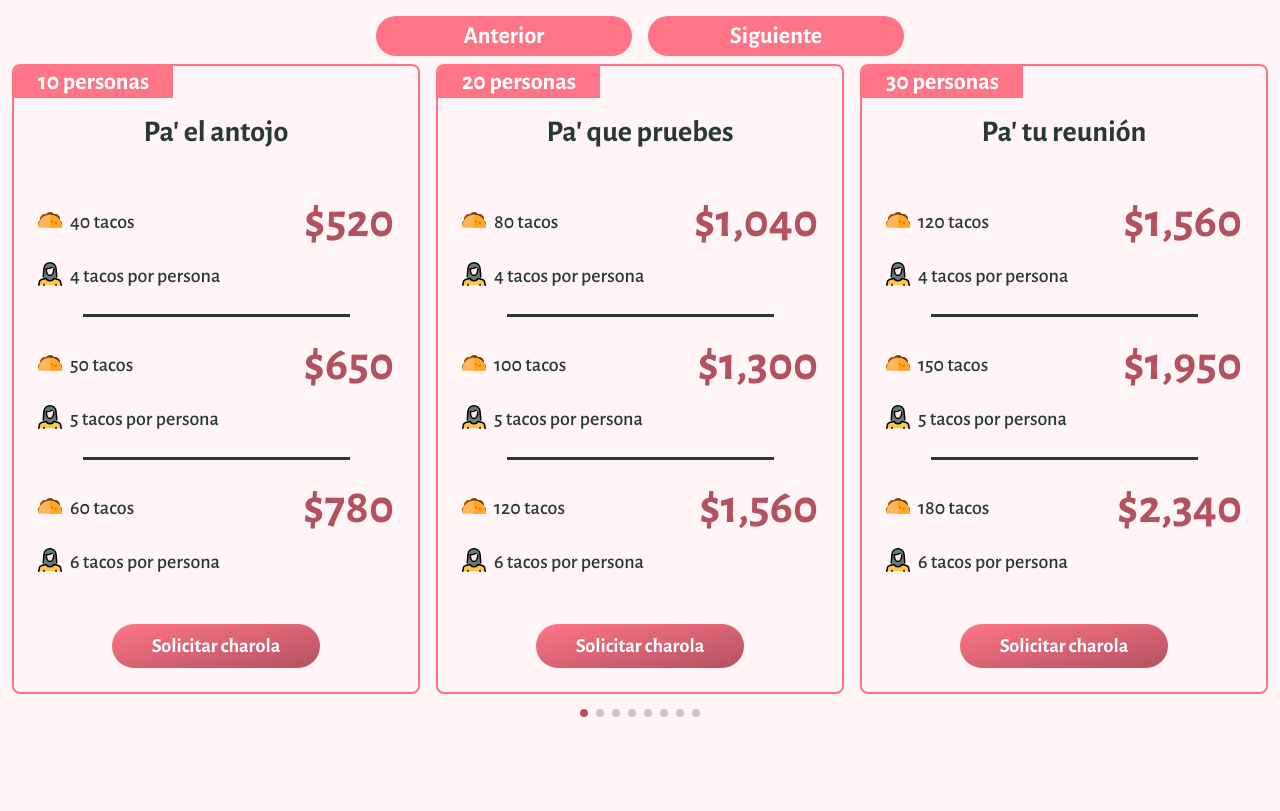
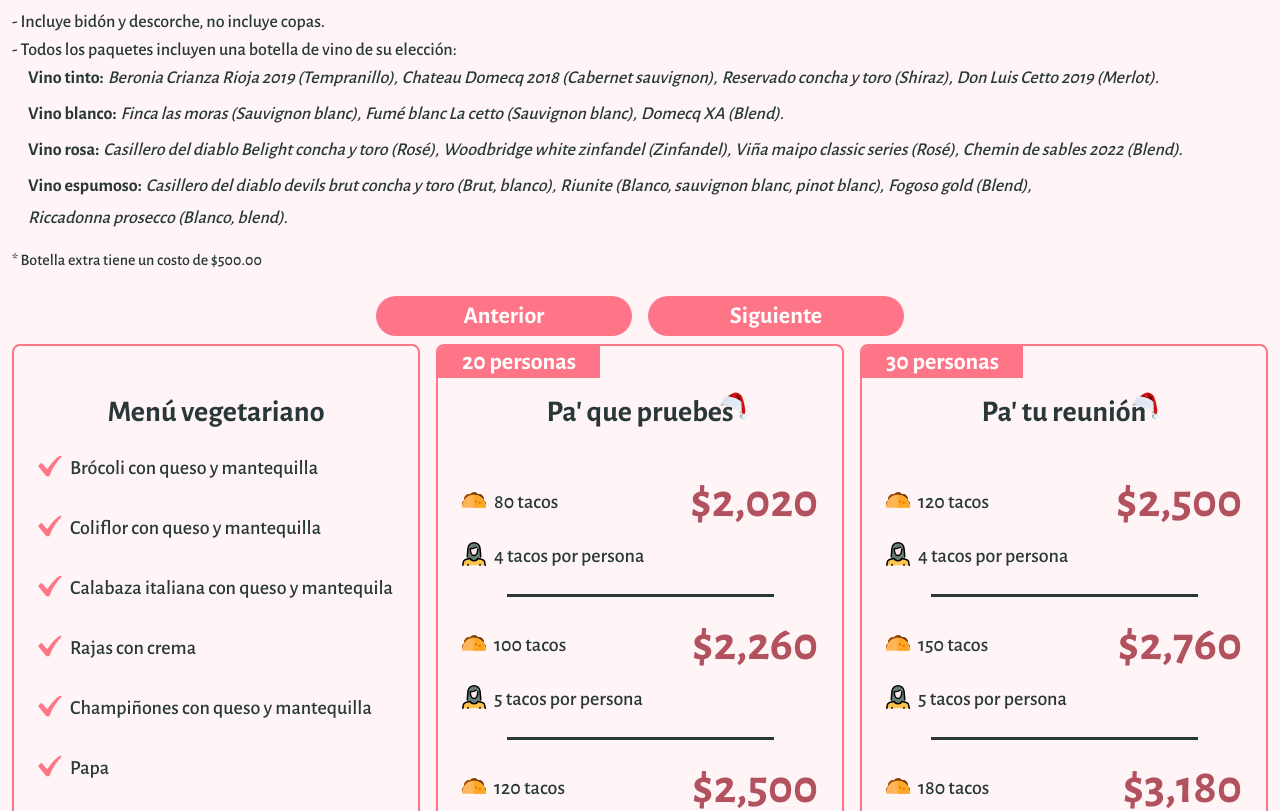
Before and after one commit to ChaconEfrain/tacos_ciel_chacon, a Next.js app: page / in a window 1280 px wide. Shown: the part 3180-3991 px from the top of the page. Built offline with nearby package versions, Linux system fonts and the light colour scheme; what tailwindcss-animated would draw is missing.

Commit message:
Add christmas packages

```diff
--- a/src/components/Menu.jsx
+++ b/src/components/Menu.jsx
@@ -17,7 +17,7 @@ const Menu = () => {
       </ul>
       <footer className="flex flex-col gap-2 text-base sm:text-lg">
         <p>- Todos los paquetes incluyen lo siguiente:</p>
-        <ul className="flex flex-wrap gap-2 italic">
+        <ul className="flex flex-wrap gap-2 italic ml-4">
           {COMPLEMENTS.map((complement, i, arr) => (
             <li key={complement}>{`${complement}${
               i !== arr.length - 1 ? "," : "."
--- a/src/components/Package.jsx
+++ b/src/components/Package.jsx
@@ -1,14 +1,24 @@
 import Link from "next/link";
 import { Girl, Taco } from "@/icons";
 
-const Package = ({ title, groupSize, options, withService }) => {
+const Package = ({ title, groupSize, options, withService, forChristmas }) => {
   return (
     <article className="text-xl relative overflow-hidden flex flex-col gap-6 border-2 rounded-lg border-secondary-medium">
       <header className="flex flex-col gap-4">
         <span className="self-start px-6 bg-secondary-medium font-bold text-2xl text-white">
           {groupSize}
         </span>
-        <h3 className="text-center text-3xl font-semibold">{title}</h3>
+        <h3 className="text-3xl font-semibold relative w-fit mx-auto">
+          {title}
+          <img
+            src="/christmas-hat.png"
+            alt="Christmas hat"
+            loading="lazy"
+            className={`${
+              forChristmas ? "block" : "hidden"
+            } absolute w-10 -right-5 -top-2`}
+          />
+        </h3>
       </header>
       <div className="flex flex-col p-6">
         {options.map(({ tacos, tacosForEach, price }, i) => (
@@ -20,7 +30,11 @@ const Package = ({ title, groupSize, options, withService }) => {
                     <Taco className="w-6 h-6" /> {tacos}
                   </span>
                   <strong className="sm:text-5xl text-4xl text-secondary-dark">
-                    {withService ? price.withService : price.withoutService}
+                    {withService
+                      ? price.withService
+                      : forChristmas
+                      ? price.forChristmas
+                      : price.withoutService}
                   </strong>
                 </li>
                 <li className="flex gap-2">
@@ -37,7 +51,7 @@ const Package = ({ title, groupSize, options, withService }) => {
         ))}
       </div>
       <footer className="flex justify-center">
-        {withService ? (
+        {withService || forChristmas ? (
           <Link
             href={`/paquete/${title}`}
             className="bg-gradient-to-br from-secondary-medium to-secondary-dark font-bold rounded-full py-2 px-10 mb-6 text-white"
--- a/src/components/Packages.jsx
+++ b/src/components/Packages.jsx
@@ -1,10 +1,8 @@
-import useSwiper from "@/hooks/useSwiper";
 import Container from "./Container";
-import Package from "./Package";
 import Menu from "./Menu";
-import { PACKAGES } from "@/constants";
 import SwiperWithService from "./SwiperWithService";
 import SwiperWithoutService from "./SwiperWithoutService";
+import SwiperChristmas from "./SwiperChristmas";
 
 const Packages = () => {
   return (
@@ -15,6 +13,7 @@ const Packages = () => {
         </h2>
         <Menu />
         <SwiperWithService />
+        <SwiperChristmas />
         <SwiperWithoutService />
       </div>
     </Container>
--- /dev/null
+++ b/src/components/SwiperChristmas.jsx
@@ -0,0 +1,81 @@
+import useSwiper from "@/hooks/useSwiper";
+import { useRef } from "react";
+import Package from "./Package";
+import { PACKAGES, WINE_OPTIONS } from "@/constants";
+import VeggieMenu from "./VeggieMenu";
+
+export default function SwiperChristmas() {
+  const swiperEl = useRef(null);
+  const { handleNextSlide, handlePreviousSlide } = useSwiper(swiperEl);
+  return (
+    <div>
+      <header className="mb-6 flex flex-col gap-4">
+        <h3 className="text-secondary-dark sm:text-4xl text-3xl font-bold tracking-tight">
+          Paquetes navideños con servicio incluído
+        </h3>
+        <div className="text-base sm:text-lg">
+          <p>- Incluye bidón y descorche, no incluye copas.</p>
+          <p>
+            - Todos los paquetes incluyen una botella de vino de su elección:
+          </p>
+          <ul className="flex flex-wrap gap-2 ml-4">
+            {WINE_OPTIONS.map((wine) => (
+              <li key={wine.name} className="flex gap-1 flex-wrap">
+                <span className="font-bold">{wine.name}: </span>
+                {wine.options.map((option, i, arr) => (
+                  <p key={option} className="italic">
+                    {`${option}${i !== arr.length - 1 ? "," : "."} `}
+                  </p>
+                ))}
+              </li>
+            ))}
+          </ul>
+        </div>
+        <p>* Botella extra tiene un costo de $500.00</p>
+      </header>
+      <div className="sm:flex hidden justify-center gap-4 px-6 mb-2">
+        <button
+          title="Anterior"
+          className="bg-secondary-medium md:w-64 py-1 sm:w-64 rounded-full font-bold text-white text-2xl"
+          onClick={handlePreviousSlide}
+        >
+          {/* &larr; */}
+          Anterior
+        </button>
+        <button
+          title="Siguiente"
+          className="bg-secondary-medium md:w-64 py-1 sm:w-64 rounded-full font-bold text-white text-2xl"
+          onClick={handleNextSlide}
+        >
+          {/* &rarr; */}
+          Siguiente
+        </button>
+      </div>
+      <swiper-container
+        style={{
+          "--swiper-pagination-color": "#b3525f",
+          "--swiper-pagination-bottom": "0",
+          height: "660px",
+        }}
+        ref={swiperEl}
+      >
+        <swiper-slide>
+          <VeggieMenu />
+        </swiper-slide>
+        {PACKAGES.map(
+          ({ title, groupSize, options }) =>
+            Number(groupSize.split(" ")[0]) > 10 && (
+              <swiper-slide key={title}>
+                <Package
+                  title={title}
+                  groupSize={groupSize}
+                  options={options}
+                  forChristmas={true}
+                />
+              </swiper-slide>
+            )
+        )}
+      </swiper-container>
+    </div>
+  );
+}
--- /dev/null
+++ b/src/components/VeggieMenu.jsx
@@ -0,0 +1,17 @@
+import { VEGGIE_OPTIONS } from "@/constants";
+import { Check } from "@/icons";
+
+export default function VeggieMenu() {
+  return (
+    <article className="text-xl flex flex-col gap-6 border-2 rounded-lg border-secondary-medium px-6 py-12 h-[606px] sm:h-[630px]">
+      <h3 className="text-3xl font-semibold w-fit mx-auto">Menú vegetariano</h3>
+      <ul className="flex flex-col gap-8">
+        {VEGGIE_OPTIONS.map((option) => (
+          <li key={option} className="flex gap-2">
+            <Check className="sm:w-6 w-4 sm:h-6 h-4" /> {option}
+          </li>
+        ))}
+      </ul>
+    </article>
+  );
+}
--- a/src/constants/index.js
+++ b/src/constants/index.js
@@ -1,4 +1,4 @@
-import { Couple, Facebook, Family, Instagram, Person, WhatsApp } from "@/icons";
+import { Facebook, Family, Instagram, Person, WhatsApp } from "@/icons";
 
 export const MAX_FLAVORS_AMOUNT = 6;
 
@@ -105,6 +105,7 @@ export const PACKAGES = [
         price: {
           withService: "$1,360",
           withoutService: "$1,040",
+          forChristmas: "$2,020",
         },
       },
       {
@@ -113,6 +114,7 @@ export const PACKAGES = [
         price: {
           withService: "$1,600",
           withoutService: "$1,300",
+          forChristmas: "$2,260",
         },
       },
       {
@@ -121,6 +123,7 @@ export const PACKAGES = [
         price: {
           withService: "$1,840",
           withoutService: "$1,560",
+          forChristmas: "$2,500",
         },
       },
     ],
@@ -135,6 +138,7 @@ export const PACKAGES = [
         price: {
           withService: "$1,840",
           withoutService: "$1,560",
+          forChristmas: "$2,500",
         },
       },
       {
@@ -143,6 +147,7 @@ export const PACKAGES = [
         price: {
           withService: "$2,100",
           withoutService: "$1,950",
+          forChristmas: "$2,760",
         },
       },
       {
@@ -151,6 +156,7 @@ export const PACKAGES = [
         price: {
           withService: "$2,520",
           withoutService: "$2,340",
+          forChristmas: "$3,180",
         },
       },
     ],
@@ -165,6 +171,7 @@ export const PACKAGES = [
         price: {
           withService: "$2,240",
           withoutService: "$2,080",
+          forChristmas: "$2,900",
         },
       },
       {
@@ -173,6 +180,7 @@ export const PACKAGES = [
         price: {
           withService: "$2,800",
           withoutService: "$2,600",
+          forChristmas: "$3,460",
         },
       },
       {
@@ -181,6 +189,7 @@ export const PACKAGES = [
         price: {
           withService: "$3,360",
           withoutService: "$3,120",
+          forChristmas: "$4,020",
         },
       },
     ],
@@ -195,6 +204,7 @@ export const PACKAGES = [
         price: {
           withService: "$2,800",
           withoutService: "$2,600",
+          forChristmas: "$3,460",
         },
       },
       {
@@ -203,6 +213,7 @@ export const PACKAGES = [
         price: {
           withService: "$3,500",
           withoutService: "$3,250",
+          forChristmas: "$4,160",
         },
       },
       {
@@ -211,6 +222,7 @@ export const PACKAGES = [
         price: {
           withService: "$4,200",
           withoutService: "$3,900",
+          forChristmas: "$4,860",
         },
       },
     ],
@@ -225,6 +237,7 @@ export const PACKAGES = [
         price: {
           withService: "$3,360",
           withoutService: "$3,120",
+          forChristmas: "$4,020",
         },
       },
       {
@@ -233,6 +246,7 @@ export const PACKAGES = [
         price: {
           withService: "$4,200",
           withoutService: "$3,900",
+          forChristmas: "$4,860",
         },
       },
       {
@@ -241,6 +255,7 @@ export const PACKAGES = [
         price: {
           withService: "$5,040",
           withoutService: "$4,680",
+          forChristmas: "$5,700",
         },
       },
     ],
@@ -255,6 +270,7 @@ export const PACKAGES = [
         price: {
           withService: "$3,920",
           withoutService: "$3,640",
+          forChristmas: "$4,680",
         },
       },
       {
@@ -263,6 +279,7 @@ export const PACKAGES = [
         price: {
           withService: "$4,900",
           withoutService: "$4,550",
+          forChristmas: "$5,560",
         },
       },
       {
@@ -271,6 +288,7 @@ export const PACKAGES = [
         price: {
           withService: "$5,880",
           withoutService: "$5,460",
+          forChristmas: "$6,540",
         },
       },
     ],
@@ -285,6 +303,7 @@ export const PACKAGES = [
         price: {
           withService: "$4,480",
           withoutService: "$4,160",
+          forChristmas: "$5,140",
         },
       },
       {
@@ -293,6 +312,7 @@ export const PACKAGES = [
         price: {
           withService: "$5,600",
           withoutService: "$5,200",
+          forChristmas: "$6,260",
         },
       },
       {
@@ -301,6 +321,7 @@ export const PACKAGES = [
         price: {
           withService: "$6,720",
           withoutService: "$6,240",
+          forChristmas: "$7,380",
         },
       },
     ],
@@ -315,6 +336,7 @@ export const PACKAGES = [
         price: {
           withService: "$5,040",
           withoutService: "$4,680",
+          forChristmas: "$5,700",
         },
       },
       {
@@ -323,6 +345,7 @@ export const PACKAGES = [
         price: {
           withService: "$6,300",
           withoutService: "$5,850",
+          forChristmas: "$6,960",
         },
       },
       {
@@ -331,6 +354,7 @@ export const PACKAGES = [
         price: {
           withService: "$7,560",
           withoutService: "$7,020",
+          forChristmas: "$8,220",
         },
       },
     ],
@@ -345,6 +369,7 @@ export const PACKAGES = [
         price: {
           withService: "$5,600",
           withoutService: "$5,200",
+          forChristmas: "$6,260",
         },
       },
       {
@@ -353,6 +378,7 @@ export const PACKAGES = [
         price: {
           withService: "$7,000",
           withoutService: "$6,500",
+          forChristmas: "$7,660",
         },
       },
       {
@@ -361,6 +387,7 @@ export const PACKAGES = [
         price: {
           withService: "$8,400",
           withoutService: "$7,800",
+          forChristmas: "$9,060",
         },
       },
     ],
@@ -414,6 +441,54 @@ export const COMPLEMENTS = [
   "Platos desechables",
 ];
 
+export const WINE_OPTIONS = [
+  {
+    name: "Vino tinto",
+    options: [
+      "Beronia Crianza Rioja 2019 (Tempranillo)",
+      "Chateau Domecq 2018 (Cabernet sauvignon)",
+      "Reservado concha y toro (Shiraz)",
+      "Don Luis Cetto 2019 (Merlot)",
+    ],
+  },
+  {
+    name: "Vino blanco",
+    options: [
+      "Finca las moras (Sauvignon blanc)",
+      "Fumé blanc La cetto (Sauvignon blanc)",
+      "Domecq XA (Blend)",
+    ],
+  },
+  {
+    name: "Vino rosa",
+    options: [
+      "Casillero del diablo Belight concha y toro (Rosé)",
+      "Woodbridge white zinfandel (Zinfandel)",
+      "Viña maipo classic series (Rosé)",
+      "Chemin de sables 2022 (Blend)",
+    ],
+  },
+  {
+    name: "Vino espumoso",
+    options: [
+      "Casillero del diablo devils brut concha y toro (Brut, blanco)",
+      "Riunite (Blanco, sauvignon blanc, pinot blanc)",
+      "Fogoso gold (Blend)",
+      "Riccadonna prosecco (Blanco, blend)",
+    ],
+  },
+];
+
+export const VEGGIE_OPTIONS = [
+  "Brócoli con queso y mantequilla",
+  "Coliflor con queso y mantequilla",
+  "Calabaza italiana con queso y mantequila",
+  "Rajas con crema",
+  "Champiñones con queso y mantequilla",
+  "Papa",
+  "Frijol",
+];
+
 export const INITIAL_EVENT_ERRORS = {
   name: "El nombre es requerido",
   date: "Una fecha es requerida",
```
Also changed, not shown: src/components/Promotion.jsx (+11 -6 lines), public/christmas-hat.png (added).
